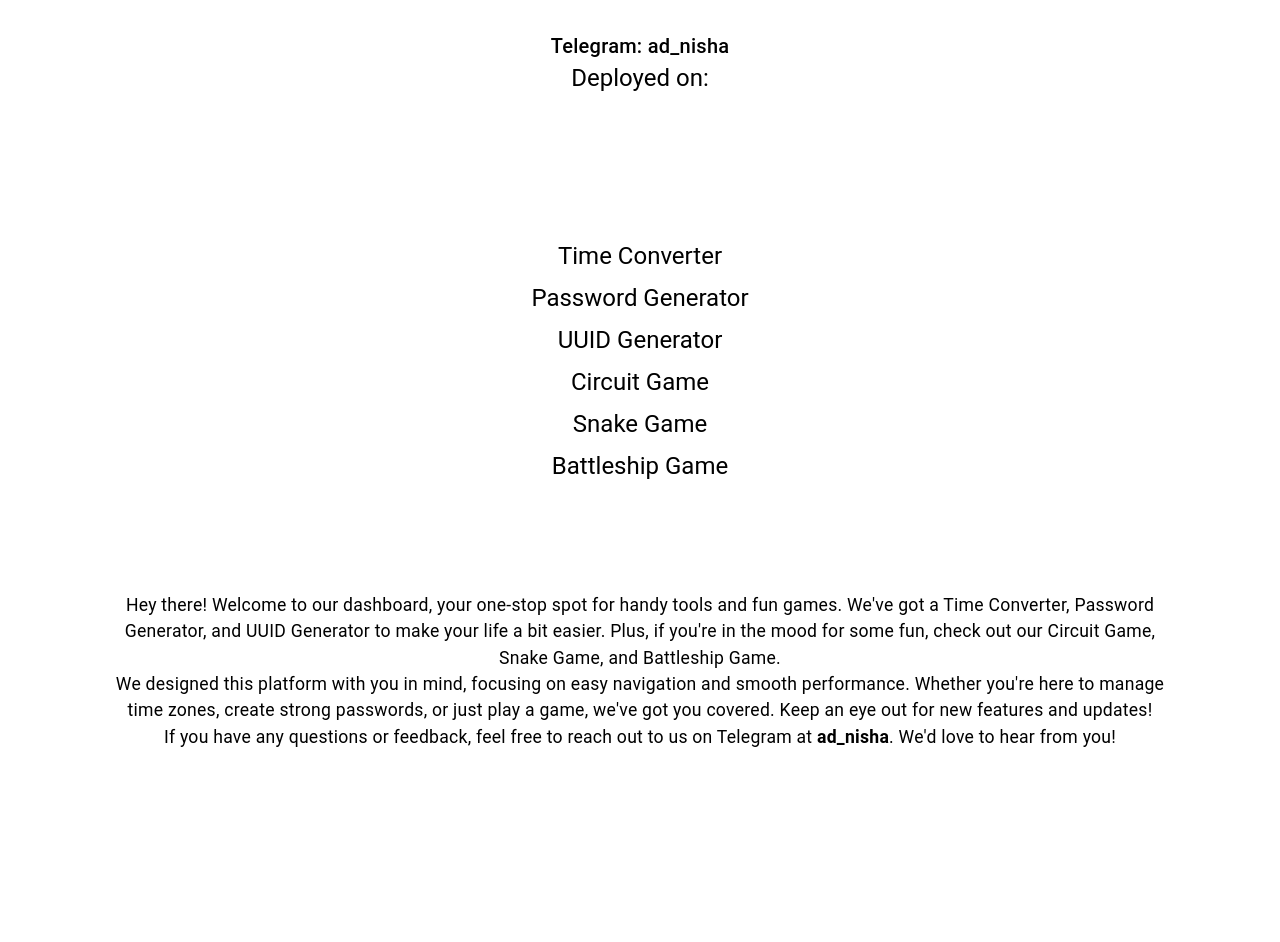
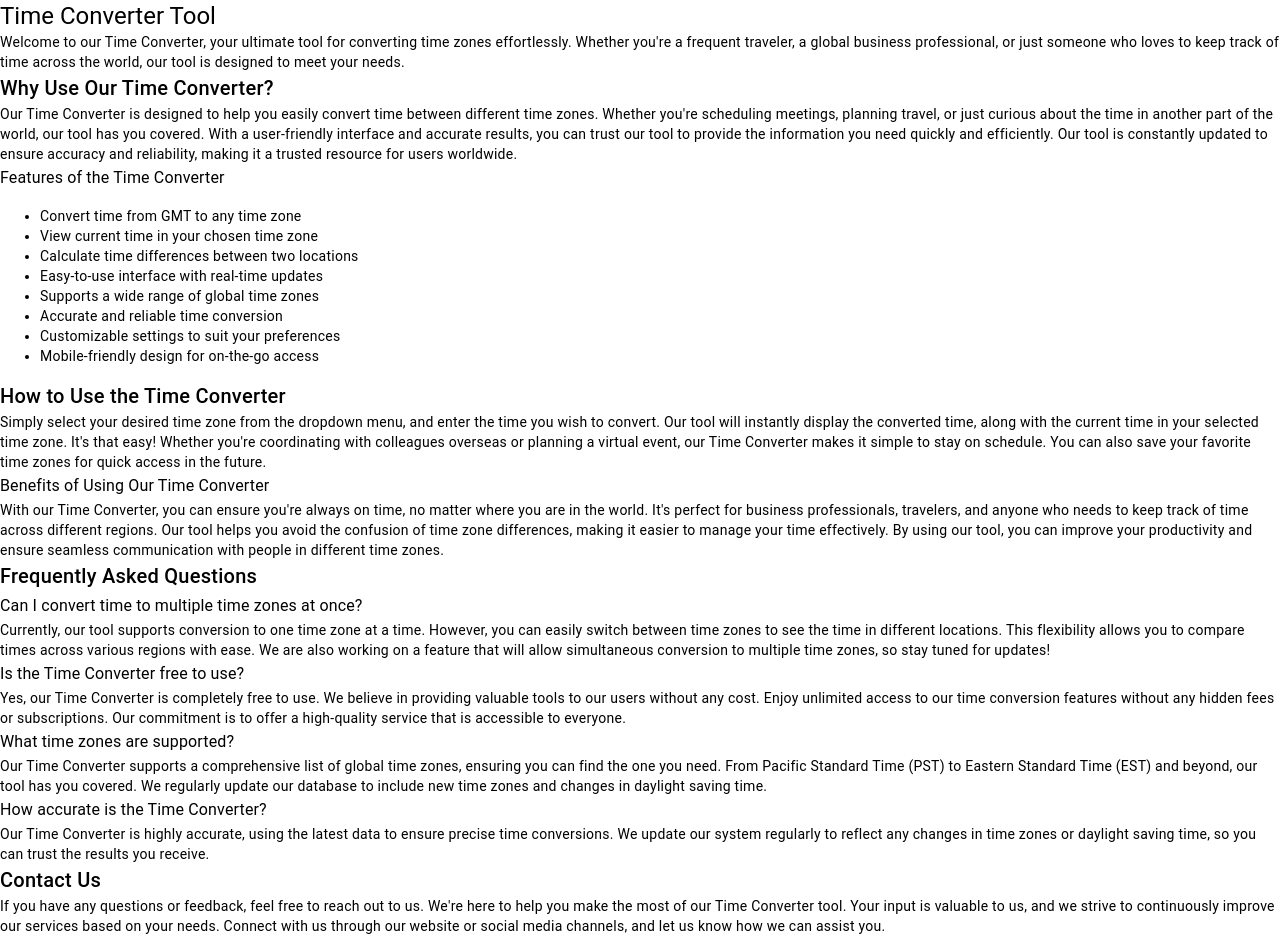
Before and after one commit to nisicadmir/nisix-utilities-fe, an Angular app: page /time-converter-seo in a window 1280 px wide. Before the commit this address led to /. Shown: the top 942 px of the page. Before the commit the page ends 800 px from the top, so only its background shows below. Built offline with nearby package versions, Linux system fonts and the light colour scheme.

Commit message:
add time converter seo

```diff
--- a/scully.nisix-utilities.config.ts
+++ b/scully.nisix-utilities.config.ts
@@ -12,6 +12,9 @@ export const config: ScullyConfig = {
       type: 'default',
     },
     '/time-converter': {
+      type: 'default',
+    },
+    '/time-converter-seo': {
       type: 'default',
     },
     '/uuid-generator': {
--- a/src/app/app.routes.ts
+++ b/src/app/app.routes.ts
@@ -8,10 +8,11 @@ import { SnakeGameComponent } from './snake-game/snake-game.component';
 import { BattleshipGameComponent } from './battleship-game/battleship-game.component';
 import { GameInviteAcceptComponent } from './game-invite-accept/game-invite-accept.component';
 import { BattleshipGamePlayComponent } from './battleship-game-play/battleship-game-play.component';
-
+import { TimeConverterSeoComponent } from './time-converter-seo/time-converter-seo.component';
 export const routes: Routes = [
   { path: '', component: DashboardComponent },
   { path: 'time-converter', component: TimeConverterComponent },
+  { path: 'time-converter-seo', component: TimeConverterSeoComponent },
   { path: 'password-generator', component: PasswordGeneratorComponent },
   { path: 'uuid-generator', component: UuidGeneratorComponent },
   { path: 'circuit-game', component: circuitGameComponent },
--- /dev/null
+++ b/src/app/time-converter-seo/time-converter-seo.component.html
@@ -0,0 +1,84 @@
+<h1>Time Converter Tool</h1>
+<p>
+  Welcome to our Time Converter, your ultimate tool for converting time zones effortlessly. Whether you're a frequent traveler, a
+  global business professional, or just someone who loves to keep track of time across the world, our tool is designed to meet
+  your needs.
+</p>
+
+<h2>Why Use Our Time Converter?</h2>
+<p>
+  Our Time Converter is designed to help you easily convert time between different time zones. Whether you're scheduling meetings,
+  planning travel, or just curious about the time in another part of the world, our tool has you covered. With a user-friendly
+  interface and accurate results, you can trust our tool to provide the information you need quickly and efficiently. Our tool is
+  constantly updated to ensure accuracy and reliability, making it a trusted resource for users worldwide.
+</p>
+
+<h3>Features of the Time Converter</h3>
+<ul>
+  <li>Convert time from GMT to any time zone</li>
+  <li>View current time in your chosen time zone</li>
+  <li>Calculate time differences between two locations</li>
+  <li>Easy-to-use interface with real-time updates</li>
+  <li>Supports a wide range of global time zones</li>
+  <li>Accurate and reliable time conversion</li>
+  <li>Customizable settings to suit your preferences</li>
+  <li>Mobile-friendly design for on-the-go access</li>
+</ul>
+
+<h2>How to Use the Time Converter</h2>
+<p>
+  Simply select your desired time zone from the dropdown menu, and enter the time you wish to convert. Our tool will instantly
+  display the converted time, along with the current time in your selected time zone. It's that easy! Whether you're coordinating
+  with colleagues overseas or planning a virtual event, our Time Converter makes it simple to stay on schedule. You can also save
+  your favorite time zones for quick access in the future.
+</p>
+
+<h3>Benefits of Using Our Time Converter</h3>
+<p>
+  With our Time Converter, you can ensure you're always on time, no matter where you are in the world. It's perfect for business
+  professionals, travelers, and anyone who needs to keep track of time across different regions. Our tool helps you avoid the
+  confusion of time zone differences, making it easier to manage your time effectively. By using our tool, you can improve your
+  productivity and ensure seamless communication with people in different time zones.
+</p>
+
+<h2>Frequently Asked Questions</h2>
+<h3>Can I convert time to multiple time zones at once?</h3>
+<p>
+  Currently, our tool supports conversion to one time zone at a time. However, you can easily switch between time zones to see the
+  time in different locations. This flexibility allows you to compare times across various regions with ease. We are also working
+  on a feature that will allow simultaneous conversion to multiple time zones, so stay tuned for updates!
+</p>
+
+<h3>Is the Time Converter free to use?</h3>
+<p>
+  Yes, our Time Converter is completely free to use. We believe in providing valuable tools to our users without any cost. Enjoy
+  unlimited access to our time conversion features without any hidden fees or subscriptions. Our commitment is to offer a
+  high-quality service that is accessible to everyone.
+</p>
+
+<h3>What time zones are supported?</h3>
+<p>
+  Our Time Converter supports a comprehensive list of global time zones, ensuring you can find the one you need. From Pacific
+  Standard Time (PST) to Eastern Standard Time (EST) and beyond, our tool has you covered. We regularly update our database to
+  include new time zones and changes in daylight saving time.
+</p>
+
+<h3>How accurate is the Time Converter?</h3>
+<p>
+  Our Time Converter is highly accurate, using the latest data to ensure precise time conversions. We update our system regularly
+  to reflect any changes in time zones or daylight saving time, so you can trust the results you receive.
+</p>
+
+<h2>Contact Us</h2>
+<p>
+  If you have any questions or feedback, feel free to reach out to us. We're here to help you make the most of our Time Converter
+  tool. Your input is valuable to us, and we strive to continuously improve our services based on your needs. Connect with us
+  through our website or social media channels, and let us know how we can assist you.
+</p>
+
+<h2>About Us</h2>
+<p>
+  We are a team of dedicated professionals committed to providing the best time conversion tools available. Our mission is to make
+  time management easier for everyone, regardless of where they are in the world. With years of experience in the industry, we
+  understand the importance of accurate and reliable time conversion, and we are proud to offer a tool that meets those standards.
+</p>
```
Also changed, not shown: src/app/time-converter-seo/time-converter-seo.component.ts (added, +11 -0 lines), src/assets/scully-routes.json (+11 -1 lines), src/app/time-converter-seo/time-converter-seo.component.scss (added), 2 other files (tests, documents, lock files or other folders).
